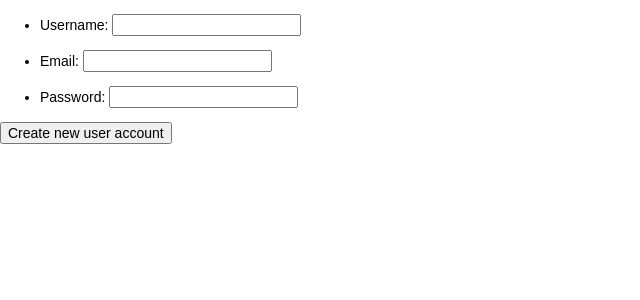
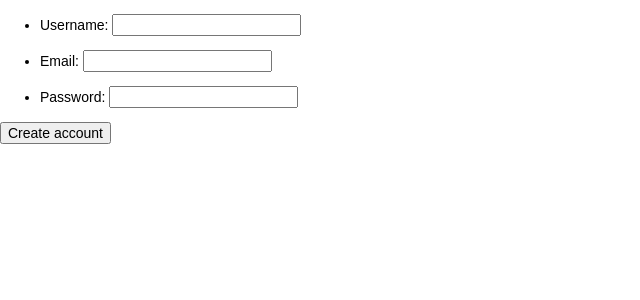
Before and after one commit to amd1250x/MyFitness, a Django app: a page that uses templates/MyFitness/add_user.html in a window 1280 px wide. Shown: the part 45-345 px from the top of the page, without its empty margins (0-640 px from the left). Run offline with Django 3.2, Linux system fonts and the light colour scheme; parts of the project's set-up code (start-up, migrations or seed data) failed here and were passed over.

Commit message:
Changed button text

```diff
--- a/templates/MyFitness/add_user.html
+++ b/templates/MyFitness/add_user.html
@@ -18,7 +18,7 @@
                 <li id="email" class="email"><p>Email: {{ form.email }}</p></li>
                 <li id="password" class="password"><p>Password: {{ form.password }}</p></li>
             </ul>
-            <input type="submit" value="Create new user account" />
+            <input type="submit" value="Create account" />
         </form>
     </body>
 </html>
```
